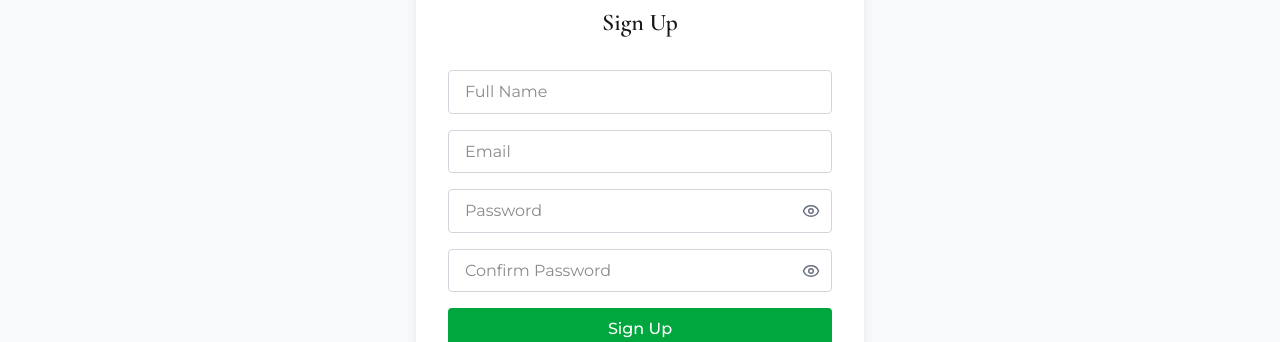
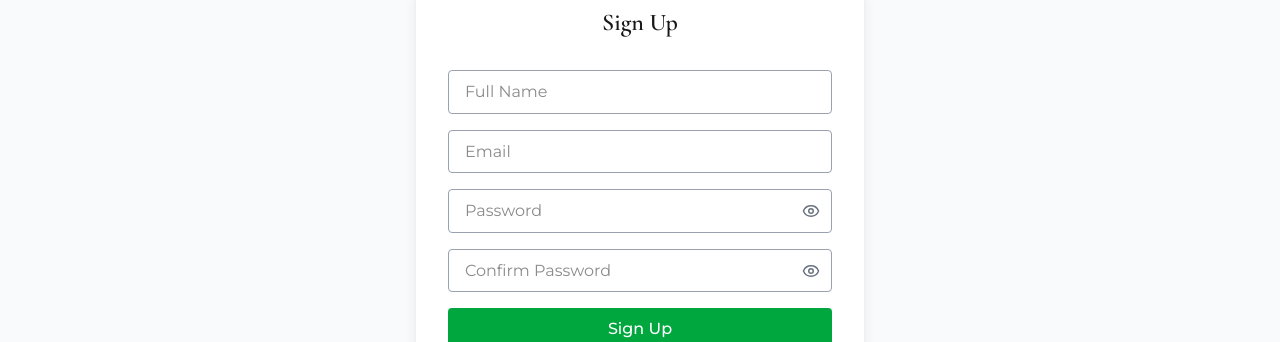
Before and after one commit to adeoluwaadeoye/honeyland, a Next.js app: page /auth/register in a window 1280 px wide. Shown: the part 195-537 px from the top of the page. Built offline with nearby package versions, Linux system fonts and the light colour scheme.

Commit message:
Forms UI improvement

```diff
--- a/src/app/auth/login/page.tsx
+++ b/src/app/auth/login/page.tsx
@@ -57,7 +57,7 @@ export default function LoginPage() {
           value={email}
           onChange={(e) => setEmail(e.target.value)}
           required
-          className="w-full mt-8 px-4 py-2 border border-gray-300 rounded focus:ring-2 focus:ring-green-600 focus:outline-none"
+          className="w-full mt-8 px-4 py-2 border border-gray-400 rounded focus:ring-2 focus:ring-green-600 focus:outline-none"
         />
 
         <div className="relative">
@@ -67,7 +67,7 @@ export default function LoginPage() {
             value={password}
             onChange={(e) => setPassword(e.target.value)}
             required
-            className="w-full px-4 py-2 border border-gray-300 rounded focus:ring-2 focus:ring-green-600 focus:outline-none pr-10"
+            className="w-full px-4 py-2 border border-gray-400 rounded focus:ring-2 focus:ring-green-600 focus:outline-none pr-10"
           />
           <button
             type="button"
--- a/src/app/auth/register/page.tsx
+++ b/src/app/auth/register/page.tsx
@@ -70,7 +70,7 @@ export default function RegisterPage() {
           value={name}
           onChange={(e) => setName(e.target.value)}
           required
-          className="w-full px-4 mt-8 py-2 border border-gray-300 rounded focus:ring-2 focus:ring-green-600 focus:outline-none"
+          className="w-full px-4 mt-8 py-2 border border-gray-400 rounded focus:ring-2 focus:ring-green-600 focus:outline-none"
         />
 
         <input
@@ -79,7 +79,7 @@ export default function RegisterPage() {
           value={email}
           onChange={(e) => setEmail(e.target.value)}
           required
-          className="w-full px-4 py-2 border border-gray-300 rounded focus:ring-2 focus:ring-green-600 focus:outline-none"
+          className="w-full px-4 py-2 border border-gray-400 rounded focus:ring-2 focus:ring-green-600 focus:outline-none"
         />
 
         {/* PASSWORD */}
@@ -90,7 +90,7 @@ export default function RegisterPage() {
             value={password}
             onChange={(e) => setPassword(e.target.value)}
             required
-            className="w-full px-4 py-2 border border-gray-300 rounded focus:ring-2 focus:ring-green-600 focus:outline-none pr-10"
+            className="w-full px-4 py-2 border border-gray-400 rounded focus:ring-2 focus:ring-green-600 focus:outline-none pr-10"
           />
           <button
             type="button"
@@ -109,7 +109,7 @@ export default function RegisterPage() {
             value={confirmPassword}
             onChange={(e) => setConfirmPassword(e.target.value)}
             required
-            className="w-full px-4 py-2 border border-gray-300 rounded focus:ring-2 focus:ring-green-600 focus:outline-none pr-10"
+            className="w-full px-4 py-2 border border-gray-400 rounded focus:ring-2 focus:ring-green-600 focus:outline-none pr-10"
           />
           <button
             type="button"
```
